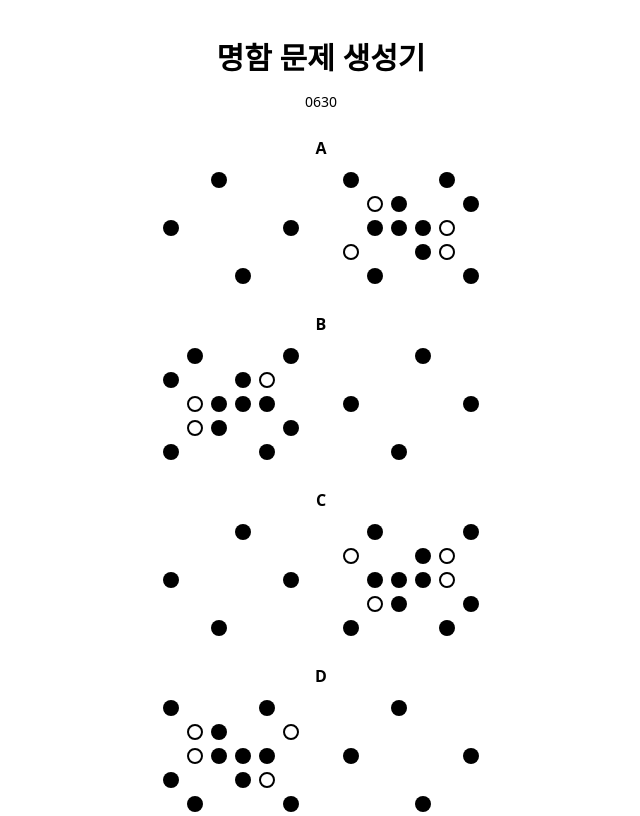
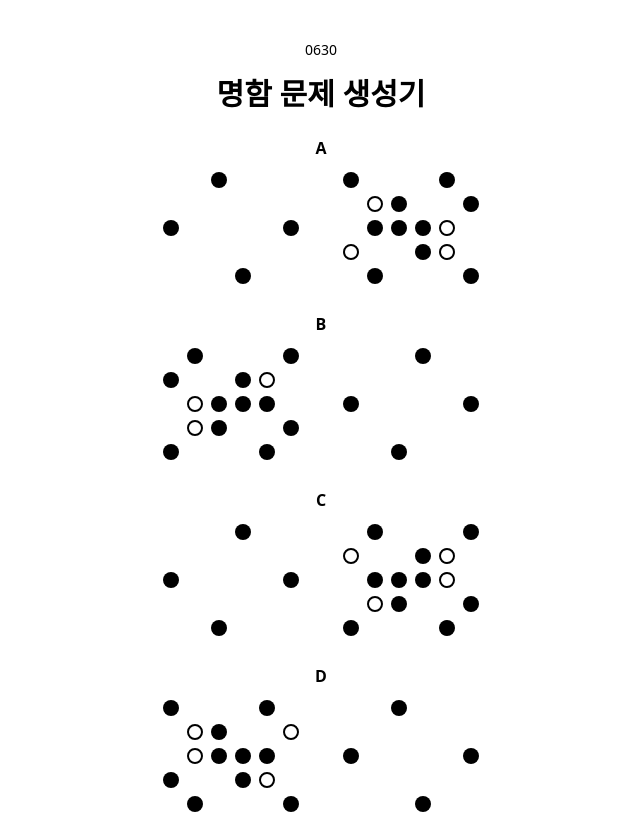
Before and after one commit to xivnick/card-date-gen, a plain HTML site: page index.html in a window 1280 px wide. Shown: the whole page, without its empty margins (319-959 px from the left). Drawn offline with nearby package versions, Linux system fonts and the light colour scheme.

Commit message:
minor fix

```diff
--- a/index.html
+++ b/index.html
@@ -10,8 +10,8 @@
 </head>
 <body>
 	<div id="app">
-		<h1 class="text-3xl font-bold text-center mt-10">명함 문제 생성기</h1>
-		<h2 class="text-sm text-center mt-4">{{today}}</h2>
+		<h2 class="text-sm text-center mt-10">{{today}}</h2>
+		<h1 class="text-3xl font-bold text-center mt-4">명함 문제 생성기</h1>
 		<div class="flex flex-col items-center">
 			<div v-for="dat, idx in data">
 				<div class="font-bold text-center mt-6 mb-2">{{idx}}</div>
```
